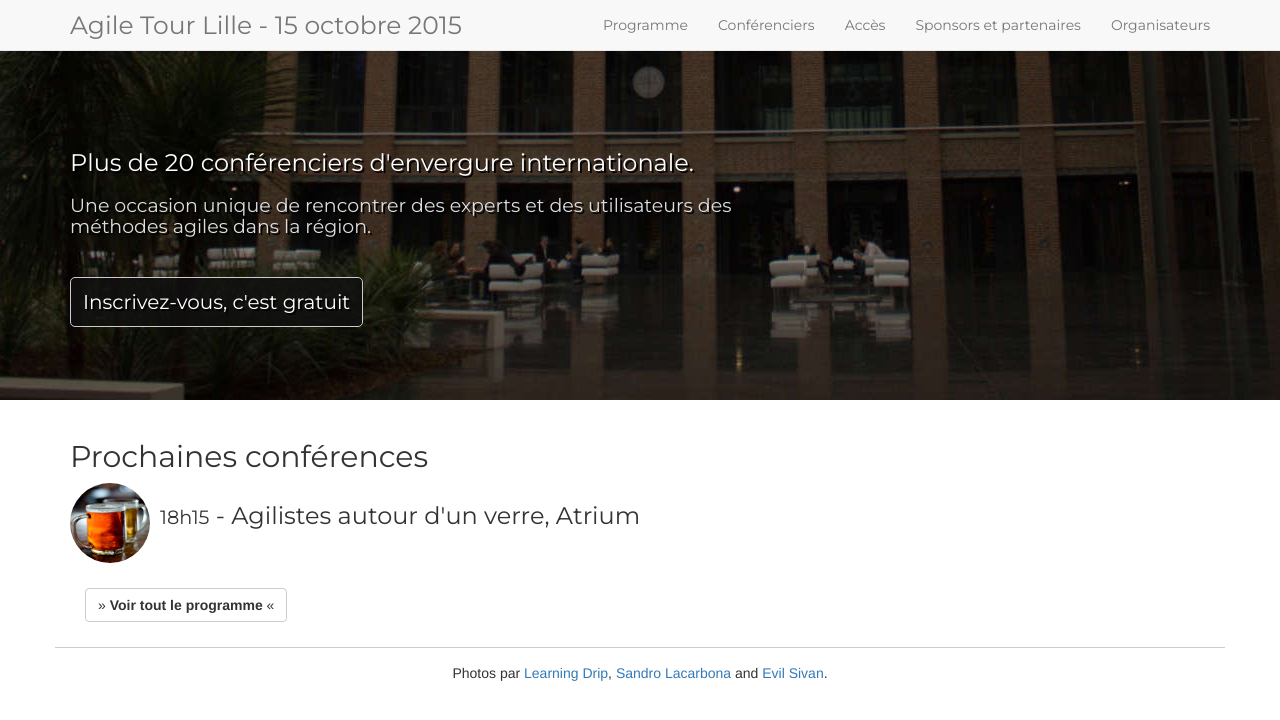
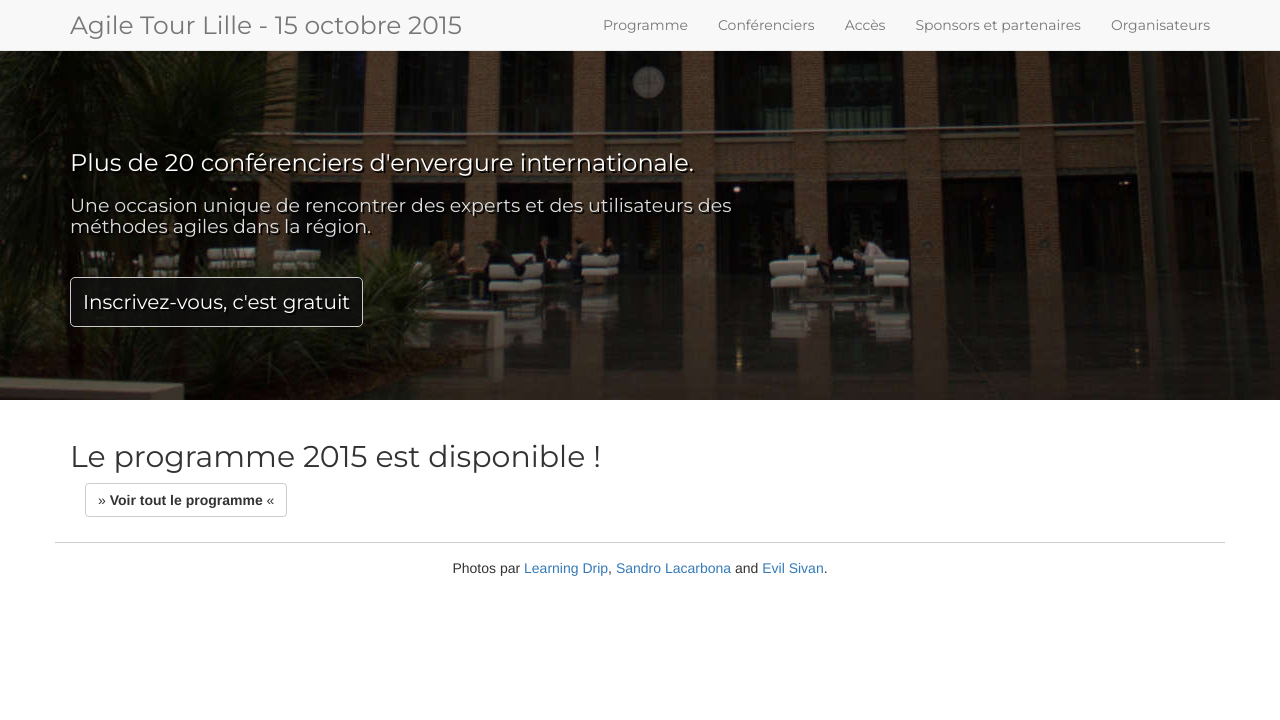
Before and after one commit to jak78/agile-tour-lille-2017, a Jekyll site: the page built from index.html, in a window 1280 px wide. Shown: the top 720 px of the page. Built offline with Jekyll 4.4.1, drawn with Linux system fonts in a browser that asks for light colours; nearby versions of some CDN libraries.

Commit message:
remove prochaines conferences

```diff
--- a/index.html
+++ b/index.html
@@ -19,49 +19,7 @@ layout: default
 </div>
 
 <div class="container slots">
-    <h2>Prochaines conférences</h2>
-    {% for part in site.data.schedule %}
-    {% for slot in part %}
-    <div class="slot-{{slot.hour | split:'h' |first }} conference-slot hidden">
-        {% if slot.special != 1 %}
-        <div><h3><span  class="hour">{{ slot.hour }}</span></h3></div>
-        {% endif %}
-
-        <div class="slot row">
-                {% for talk in slot.content %}{% if talk.hide-on-home != 1 %}
-                <div class="col-md-{% if slot.special != 1 %}6{%else%}12{%endif%} col-xs-12 talk">
-                    {% if talk.image %}
-                        <img src="{{talk.image| prepend: "/img/" | prepend: site.baseurl}}" alt="{{talk.subject}}" width="80" height="80"/>
-                    {% else %}
-                        {% if talk.speaker %}
-                            {% assign speakers = talk.speaker | split: ", " %}
-                            {% assign first_speaker = speakers | first %}
-                            {% for speaker in site.data.speakers %}{% if speaker.name == first_speaker %}
-                            <img src="{{speaker.photo| prepend: "/img/speakers/" | prepend: site.baseurl}}" alt="{{speaker.name}}" width="80" height="80"/>
-                            {% endif %}{% endfor %}
-                        {% endif %}
-                    {% endif %}
-                    <div>
-                        {% if slot.special == 1 %}
-                        <h3><span class="hour">{{ slot.hour }}</span> - {{talk.label}}, {{talk.room}}</h3>
-                        {% elsif talk.subject %}
-                            <span class="subject"><a href="{{ "/conferences/" | prepend: site.baseurl }}#{{talk.subject| uri_escape }}">{{ talk.subject }}</a></span>
-                            {% if talk.speaker %}
-                                <span class="speaker">par
-                                    {% for speaker in speakers %}
-                                    <a href="{{ "/conferenciers/" | prepend: site.baseurl }}#{{speaker | uri_escape }}">{{ speaker }}</a>{% if forloop.last == false %}, {% endif %}
-                                    {% endfor %}
-                                </span>
-                            {% endif %}
-                            <span class="room">{% if talk.room %}{{ talk.room }}{%else%}{{ site.data.rooms[forloop.index0] }}{% endif %}</span>
-                        {% endif %}
-                    </div>
-                </div>
-                {% endif %}{% endfor %}
-        </div>
-    </div>
-    {% endfor %}
-    {% endfor %}
+    <h2>Le programme 2015 est disponible !</h2>
     <div class="col-md-12 more"><a href="{{ "/programme/" | prepend: site.baseurl }}" class="btn btn-default">&raquo; <b>Voir tout le programme</b> &laquo;</a></div>
 </div>
 
```
